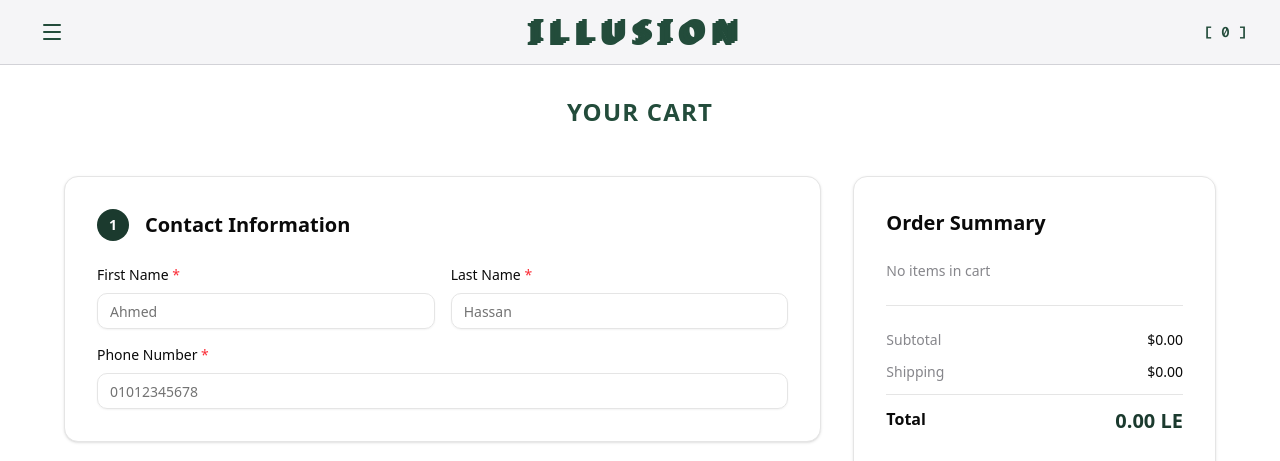
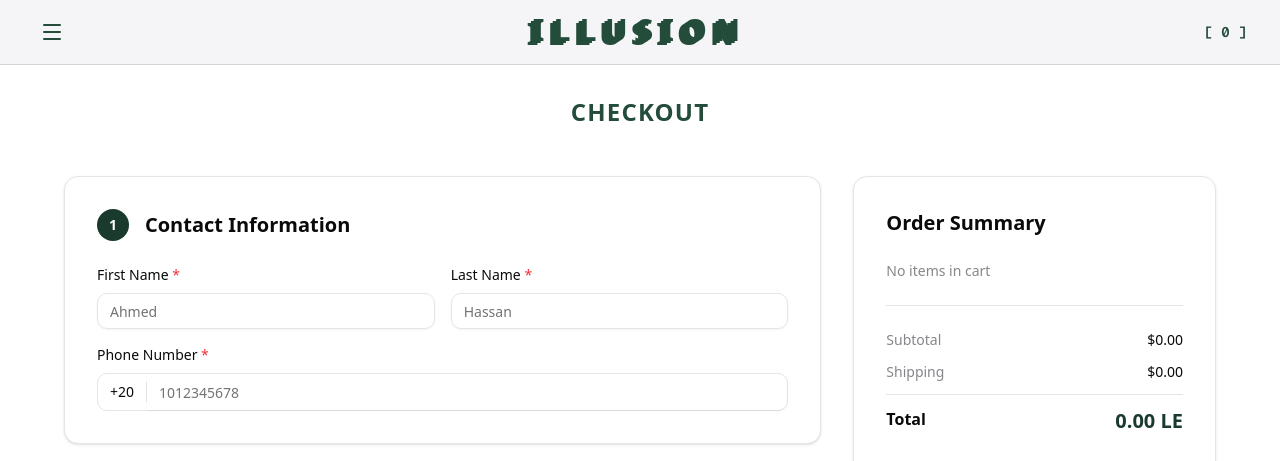
Before and after one commit to yosseffehabb/illusionStudios, a Next.js app: page /shop/checkout in a window 1280 px wide. Shown: the top 461 px of the page. Built offline with nearby package versions, Linux system fonts and the light colour scheme.

Commit message:
checkout v1.1

```diff
--- a/app/shop/cart/page.jsx
+++ b/app/shop/cart/page.jsx
@@ -9,6 +9,7 @@ import { Badge } from "@/components/ui/badge";
 import { useCart } from "@/contexts/CartContext";
 import Image from "next/image";
 import Link from "next/link";
+import { useRouter } from "next/navigation";
 
 const fadeUp = (delay = 0) => ({
   initial: { opacity: 0, y: 16 },
@@ -18,6 +19,7 @@ const fadeUp = (delay = 0) => ({
 });
 
 function Page() {
+  const router = useRouter();
   const {
     subtotal,
     cart,
@@ -258,7 +260,8 @@ function Page() {
                   </div>
 
                   <Button
-                    onClick={() => console.log(cart)}
+                    onClick={() => router.push("/shop/checkout")}
+                    disabled={cart.length === 0}
                     className="w-full py-5 text-sm font-semibold sm:py-6 sm:text-base bg-primarygreen-700 text-primarygreen-50"
                     size="lg"
                   >
--- a/app/shop/checkout/page.jsx
+++ b/app/shop/checkout/page.jsx
@@ -24,11 +24,12 @@ export default function CheckoutPage() {
   const total = (subtotal || 0) + shippingFee;
 
   async function onSubmit(data) {
-    const address = `${data.street}, ${data.city}`;
+    const address = `${data.street}, ${data.city}, ${data.governorate}`;
+    const normalizedPhone = `+20${data.phone}`;
 
     const orderPayload = {
       customer_name: `${data.firstName} ${data.lastName}`,
-      customer_phone: data.phone,
+      customer_phone: normalizedPhone,
       customer_address: address,
       notes: data.notes || null,
       cart,
@@ -41,7 +42,7 @@ export default function CheckoutPage() {
     <div className="min-h-screen bg-background">
       {/* Header */}
       <h1 className="text-2xl sm:text-2xl font-bold text-primarygreen-500 text-center tracking-wider uppercase pt-8">
-        Your Cart
+        Checkout
       </h1>
 
       <main className="max-w-7xl mx-auto px-4 sm:px-6 lg:px-8 py-12">
@@ -106,20 +107,27 @@ export default function CheckoutPage() {
                   <label className="block text-sm font-medium text-foreground mb-2">
                     Phone Number <span className="text-red-500">*</span>
                   </label>
+                  <div className="flex items-center rounded-lg border border-input bg-background focus-within:ring-2 focus-within:ring-primarygreen-500">
+                    <span className="px-3 text-sm font-medium text-foreground border-r border-border">
+                      +20
+                    </span>
                     <Input
                       type="tel"
-                    placeholder="01012345678"
+                      inputMode="numeric"
+                      placeholder="1012345678"
                       {...register("phone", {
                         required: "Phone number is required",
                         pattern: {
-                        value: /^[0-9+\s\-()]{7,15}$/,
-                        message: "Enter a valid phone number",
+                          value: /^1[0125][0-9]{8}$/,
+                          message:
+                            "Enter a valid Egyptian mobile number (10 digits after +20)",
                         },
                       })}
-                    className={`rounded-lg focus-visible:ring-primarygreen-500 ${
+                      className={`rounded-l-none border-0 focus-visible:ring-0 ${
                         errors.phone ? "border-red-500" : ""
                       }`}
                     />
+                  </div>
                   {errors.phone && (
                     <p className="text-red-500 text-xs mt-2">
                       {errors.phone.message}
```
Lines whose indentation alone changed are shown as unchanged.
